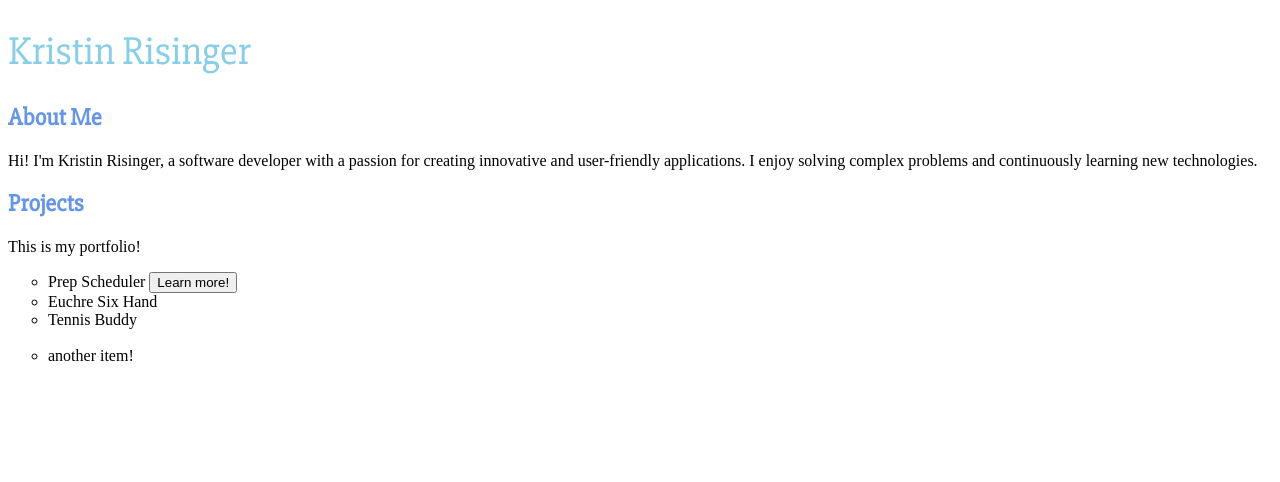
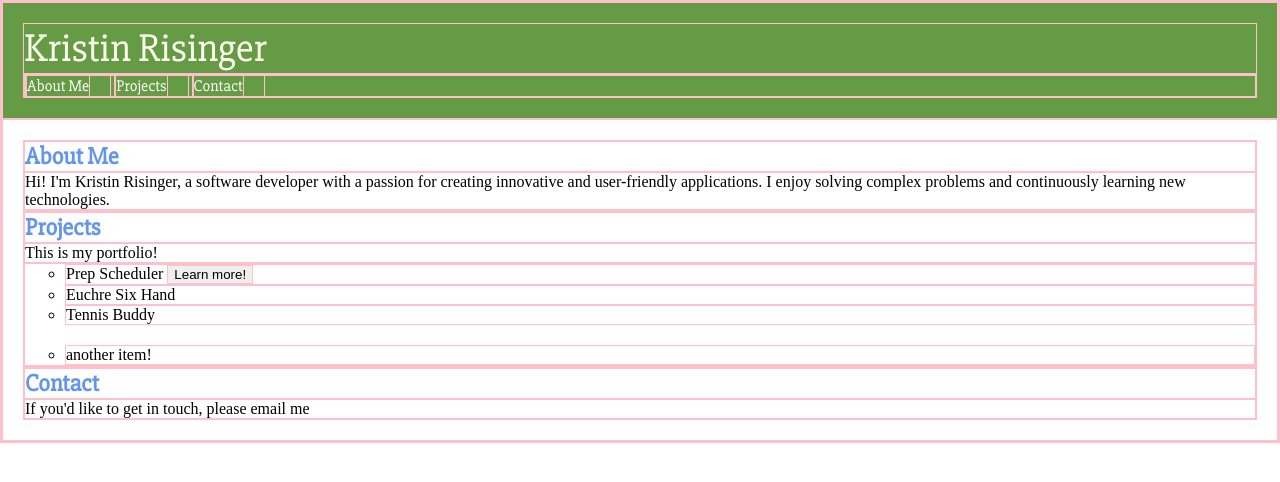
Before and after one commit to krisinger1/Portfolio, a plain HTML site: page index.html in a window 1280 px wide. Drawn offline with Linux system fonts and the light colour scheme.

Commit message:
add nav section and choose colors

```diff
--- a/index.html
+++ b/index.html
@@ -12,10 +12,23 @@
     <body>
         <header>
             <h1>Kristin Risinger</h1>
+            <nav>
+                <ul>
+                    <li><a href="#about">About Me</a></li>
+                    <li><a href="#projects">Projects</a></li>
+                    <li><a href="#contact">Contact</a></li>
+                </ul>
+                </nav>
+        </header>
 
-        </header>
+        <main>
+            <section id="about">
                 <h2>About Me</h2>
                 <p>Hi! I'm Kristin Risinger, a software developer with a passion for creating innovative and user-friendly applications. I enjoy solving complex problems and continuously learning new technologies.</p>
+            </section>
+
+
+            <section id="projects">
                 <h2>Projects</h2>
                 <p>This is my portfolio!</p>
                 <ul>
@@ -26,5 +39,13 @@
                     <li>another item!</li>
 
                 </ul>
+            </section>
+
+
+            <section id="contact">
+                <h2>Contact</h2>
+                <p>If you'd like to get in touch, please email me</p>
+            </section>
+        </main>
     </body>
 </html>
--- a/styles.css
+++ b/styles.css
@@ -1,19 +1,77 @@
 * {
-    /* margin: 0;
-    padding: 0; */
+    margin: 0;
+    /* padding: 0; */
+    border: 1px pink solid;
 }
+
+/*
+9C466A pink
+7E469C purple
+659C46 green
+E3BFD1 lt pink
+C9B4D4 lt purple
+B7CCAB lt green
+2E332B dk green
+332B2F dk pink
+*/
+
+main {
+    padding: 20px;
+}
+
 
 h1 {
     font-family: 'Slabo 27px',Gerogia, serif;
     font-size: 2.5em;
     font-weight: 400;;
-   color: skyblue
+    color: ivory
 }
 
 h2 {
     font-family: 'Slabo 27px',Gerogia, serif;
     font-size: 1.5em;
     color: cornflowerblue;
+}
+
+header {
+    background-color: rgb(101, 155, 69);
+    text-align: left;
+    padding: 20px;
+    margin: 0px;
+}
+
+nav {
+    font-family: 'Slabo 27px',Gerogia, serif;
+    color: cornflowerblue;
+    text-align: left;
+}
+
+nav ul{
+    padding-left:0px;
+    margin-top:0px;
+    margin-bottom:0px;
+}
+
+nav li {
+    display: inline;
+    padding-right:20px;
+}
+
+
+
+nav a:visited{
+    color: white;
+}
+
+nav a:link {
+    text-decoration: none;
+    color: white;
+}
+
+nav a:hover {
+    color: purple;
+    font-weight: bold;
+    font-size: 1.2em;
 }
 
 ul {
```
Lines whose indentation alone changed are shown as unchanged.
